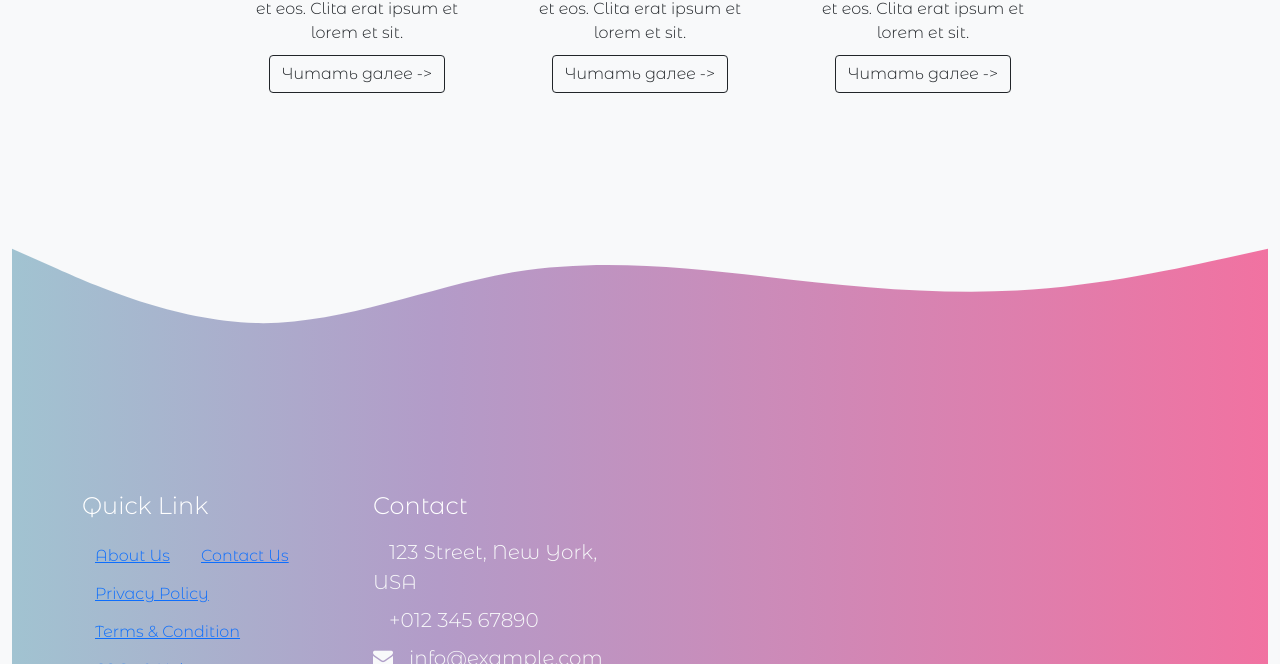
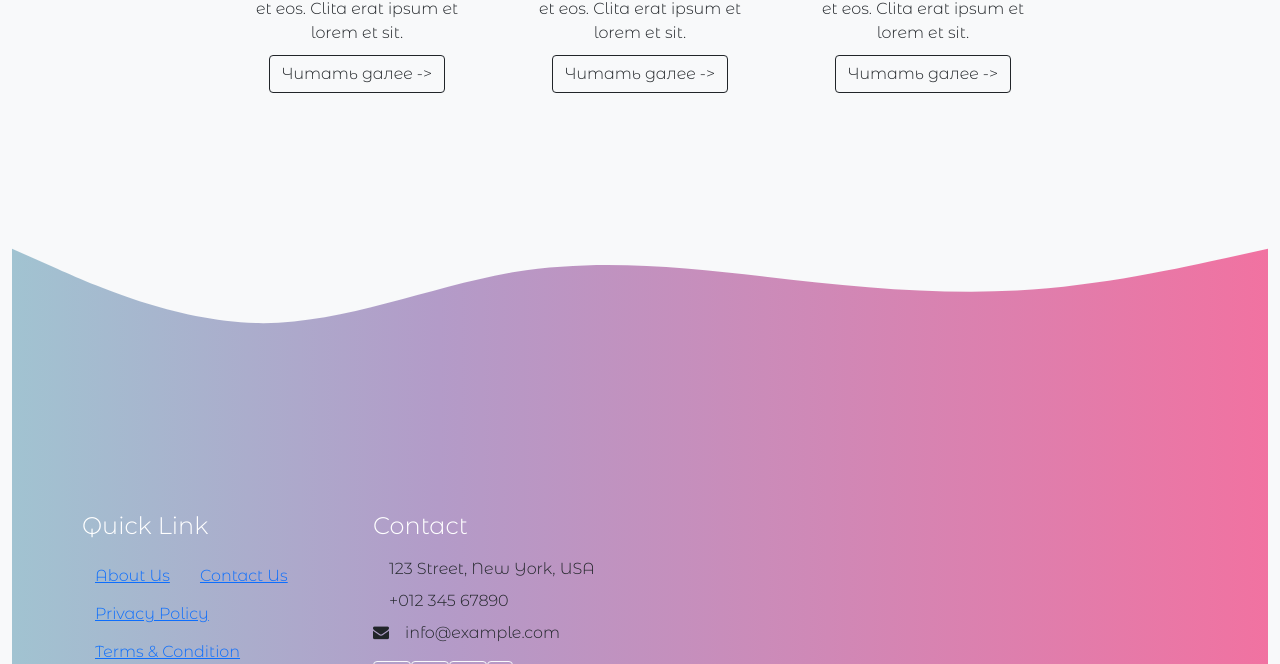
Before and after one commit to b8enly/VKINO, a plain HTML site: page majorgrom.html in a window 1280 px wide. Shown: the part 4078-4742 px from the top of the page. Drawn offline with Linux system fonts and the light colour scheme; some icons are missing.

Commit message:
new commit

```diff
--- a/css/style.css
+++ b/css/style.css
@@ -77,7 +77,7 @@ body{
     margin-bottom: 10px;
 }
 
-.footer
+.info
 {
-    height: auto;
+    margin: 20px;
 }
--- a/majorgrom.html
+++ b/majorgrom.html
@@ -372,10 +372,13 @@
     <!-- Testimonial End -->
 
     <!-- Footer Start -->
-    <section class="news gradient">
+    <section class="footer gradient">
         <svg xmlns="http://www.w3.org/2000/svg" viewBox="0 0 1440 320">
-            <path fill="#f8f9fa" fill-opacity="1" d="M0,96L48,117.3C96,139,192,181,288,181.3C384,181,480,139,576,122.7C672,107,768,117,864,128C960,139,1056,149,1152,144C1248,139,1344,117,1392,106.7L1440,96L1440,0L1392,0C1344,0,1248,0,1152,0C1056,0,960,0,864,0C768,0,672,0,576,0C480,0,384,0,288,0C192,0,96,0,48,0L0,0Z"></path>
+            <path fill="#f8f9fa" fill-opacity="1"
+                d="M0,96L48,117.3C96,139,192,181,288,181.3C384,181,480,139,576,122.7C672,107,768,117,864,128C960,139,1056,149,1152,144C1248,139,1344,117,1392,106.7L1440,96L1440,0L1392,0C1344,0,1248,0,1152,0C1056,0,960,0,864,0C768,0,672,0,576,0C480,0,384,0,288,0C192,0,96,0,48,0L0,0Z">
+            </path>
         </svg>
+        <div class="info">
             <div class="container pt-5">
                 <div class="row g-5">
                     <div class="col-lg-3 col-md-6">
@@ -412,6 +415,7 @@
                         </div>
                     </div>
                 </div>
+            </div>
     </section>
     <!-- Footer End -->
 
```
Lines whose indentation alone changed are shown as unchanged.
